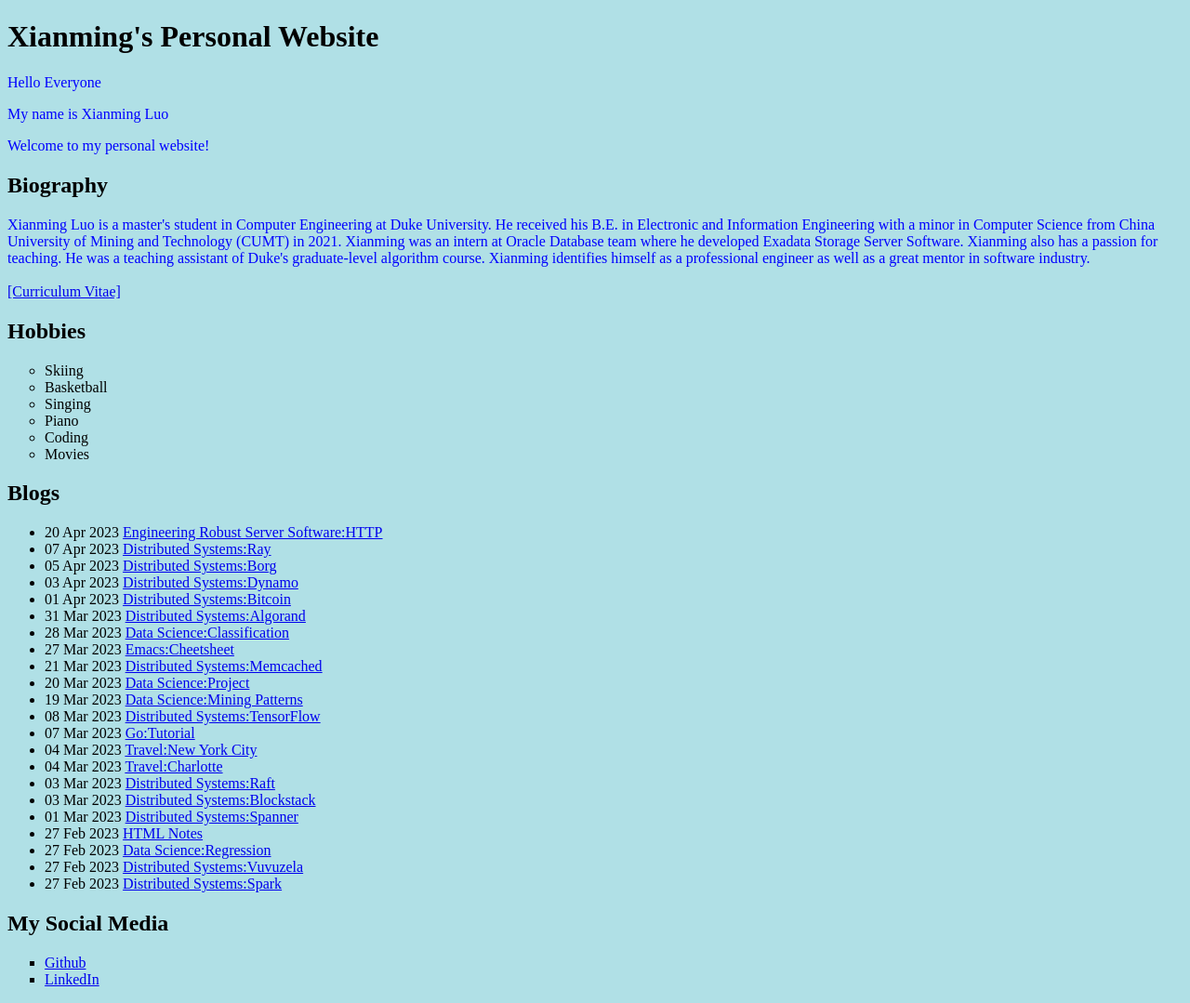
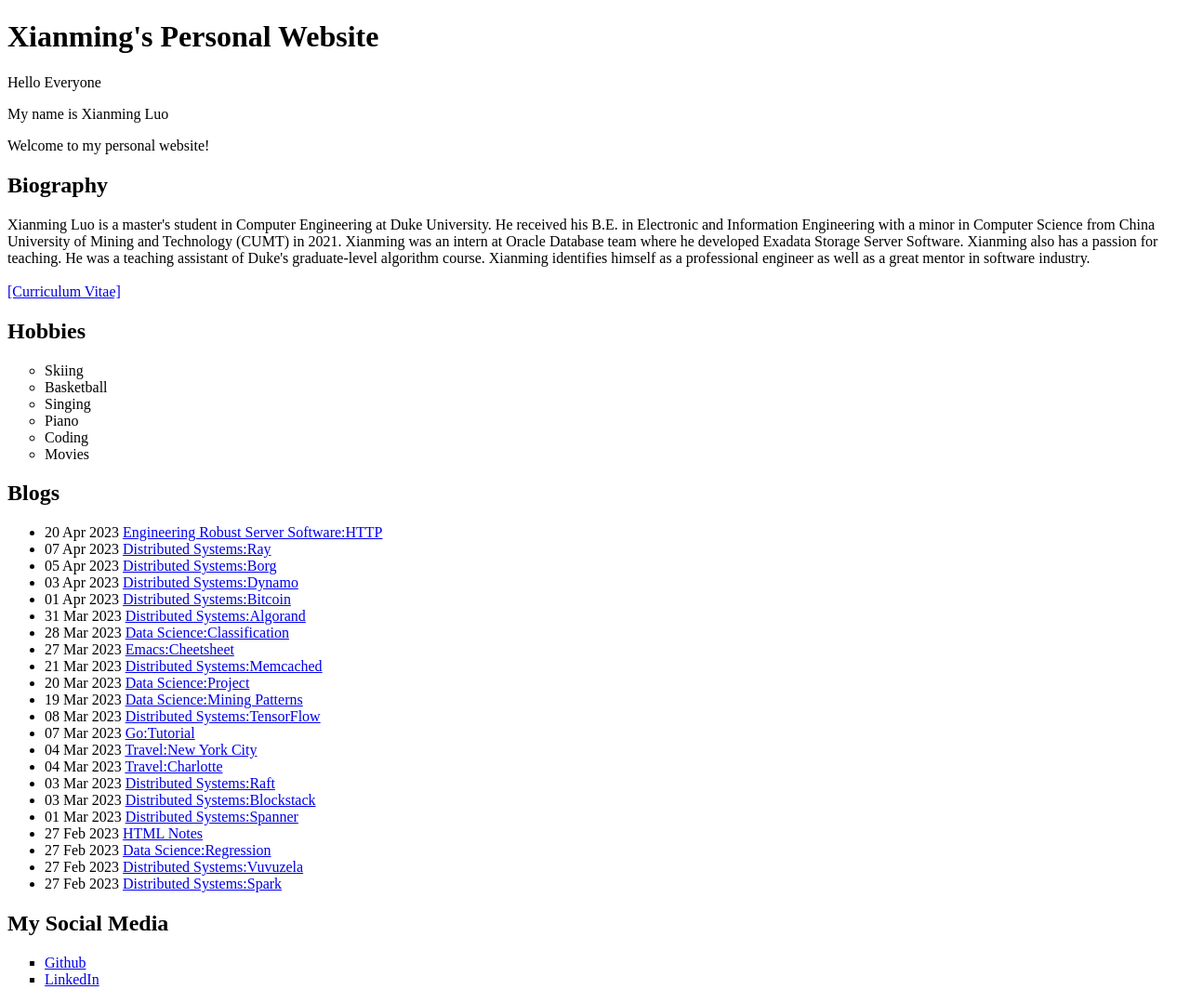
Before and after one commit to dotnet-7/XianmingLuo.github.io, a Jekyll site: the page built from index.html, in a window 1280 px wide. Shown: the whole page at 93% size. Built offline with Jekyll 4.4.1, drawn with Linux system fonts in a browser that asks for light colours.

```diff
--- a/_layouts/default.html
+++ b/_layouts/default.html
@@ -3,15 +3,9 @@
   <head>
     <script type="text/javascript" src="https://cdn.mathjax.org/mathjax/latest/MathJax.js?config=default"></script>
     <meta http-equiv="content-type" content="text/html; charset=utf-8">
-
-    <title>Nothing...</title>
+    <title>{{ page.title }}</title>
 
     <link rel="stylesheet" href="_layout/styles.css">
-    <style>
-      body {background-color: powderblue;}
-      h1 {color: read;}
-      p {color: blue;}
-    </style>
   </head>
   <body>
     {{ content }}
```
